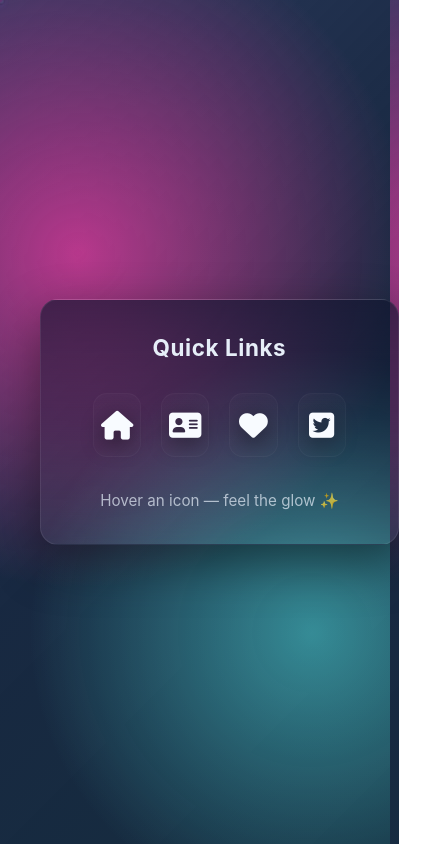
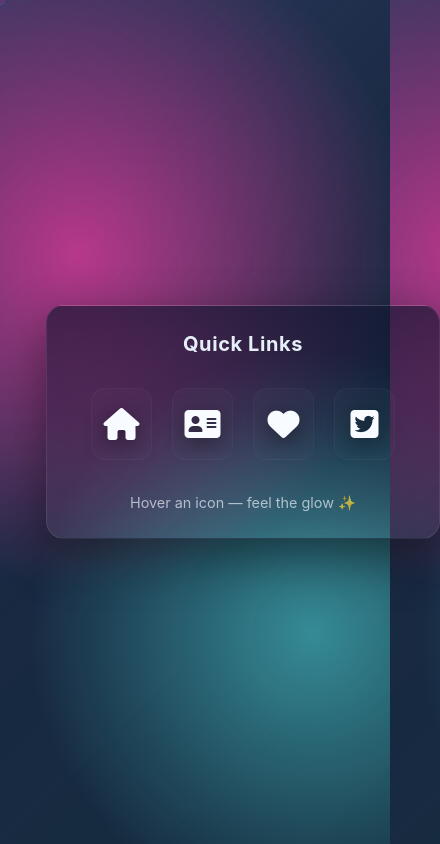
Before and after one commit to debug-node/My-Projects, a plain HTML site: page 20 Basic Project/14 Icon Hover Effect/index.html in a window 390 px wide. Shown: the whole page, 440 px wide, since content can reach past the window. Drawn offline with Linux system fonts and the light colour scheme.

Commit message:
Refactor CSS for mobile icon navigation styles
Updated media queries for mobile responsiveness.

```diff
--- a/20 Basic Project/14 Icon Hover Effect/style.css
+++ b/20 Basic Project/14 Icon Hover Effect/style.css
@@ -150,24 +150,32 @@ body {
     transform: translateY(0);
 }
 
-@media (max-width:520px) {
+/* Mobile devices between 300px and 1000px */
+@media (min-width: 300px) and (max-width: 1000px) {
+
+    .page {
+        padding: 24px;
+    }
+
+    .card {
+        width: min(90%, 620px);
+        padding: 26px;
+    }
+
+    .title {
+        font-size: 1.25rem;
+    }
+
+    .hint {
+        font-size: 0.9rem;
+    }
+
     .icon-nav li {
-        width: 64px;
-        height: 64px;
+        width: 72px;
+        height: 72px;
     }
 
     .icon-nav i {
-        font-size: 1.8rem;
-    }
-
-    .cursor {
-        width: 100px;
-        height: 100px;
-        transform: translate(-50%, -50%) scale(0.16);
-    }
-
-    .cursor-core {
-        width: 48px;
-        height: 48px;
+        font-size: 2rem;
     }
 }
```
